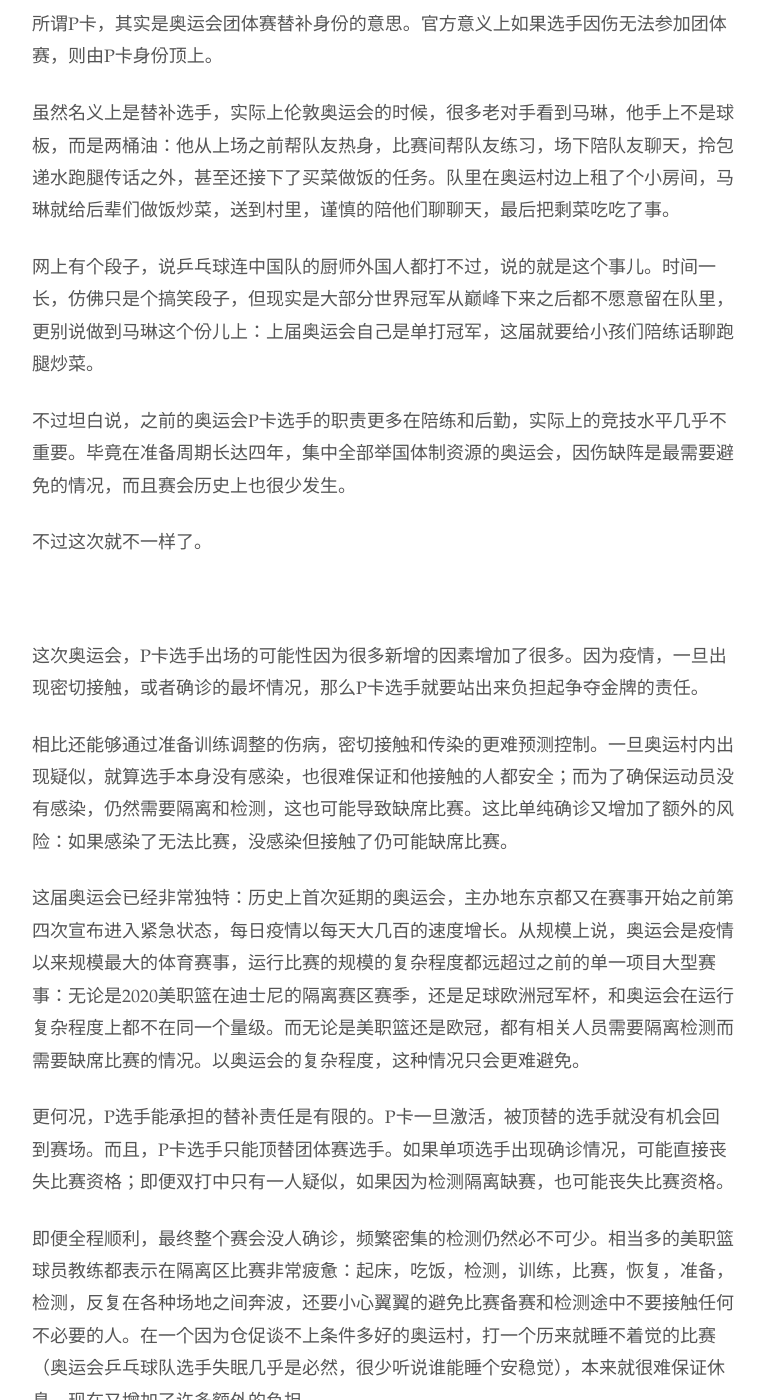
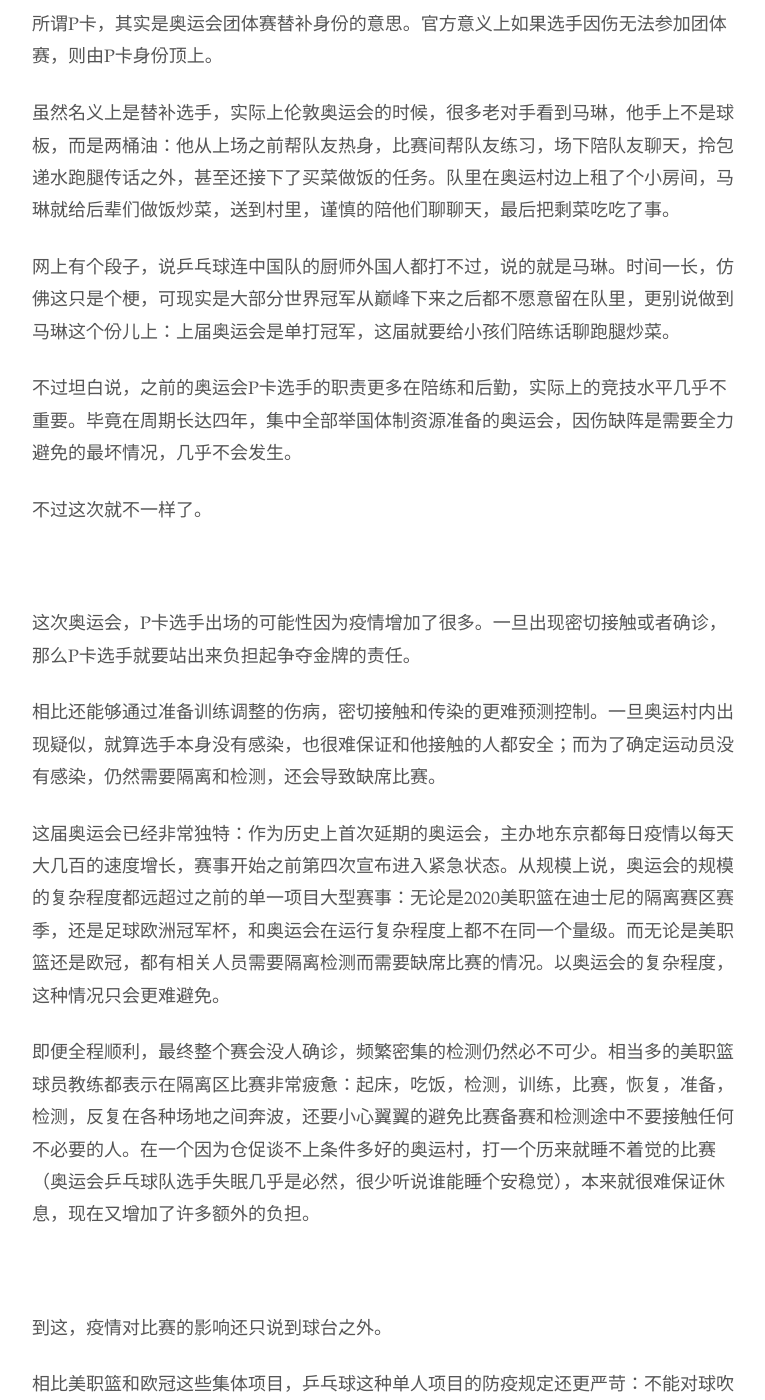
Before and after one commit to readandchedan/readandchedan.github.io, a Jekyll site: the page built from _posts/tabletennis/_posts/2021-07-16-things-to-watch-for-olympics-tt-unpredictables.md, in a window 1280 px wide and 1400 px high, scrolled down 351 px. Shown: the whole window, without its empty margins (256-1021 px from the left). Built offline with Jekyll 4.4.1, drawn with Linux system fonts in a browser that asks for light colours; some of the changed text lies outside the part shown.

Commit message:
another draft

```diff
--- a/_posts/tabletennis/_posts/2021-07-16-things-to-watch-for-olympics-tt-unpredictables.md
+++ b/_posts/tabletennis/_posts/2021-07-16-things-to-watch-for-olympics-tt-unpredictables.md
@@ -11,21 +11,19 @@ title: 奥运会你该关注的几件事——疫情带来的意外
 
 虽然名义上是替补选手，实际上伦敦奥运会的时候，很多老对手看到马琳，他手上不是球板，而是两桶油：他从上场之前帮队友热身，比赛间帮队友练习，场下陪队友聊天，拎包递水跑腿传话之外，甚至还接下了买菜做饭的任务。队里在奥运村边上租了个小房间，马琳就给后辈们做饭炒菜，送到村里，谨慎的陪他们聊聊天，最后把剩菜吃吃了事。
 
-网上有个段子，说乒乓球连中国队的厨师外国人都打不过，说的就是这个事儿。时间一长，仿佛只是个搞笑段子，但现实是大部分世界冠军从巅峰下来之后都不愿意留在队里，更别说做到马琳这个份儿上：上届奥运会自己是单打冠军，这届就要给小孩们陪练话聊跑腿炒菜。
+网上有个段子，说乒乓球连中国队的厨师外国人都打不过，说的就是马琳。时间一长，仿佛这只是个梗，可现实是大部分世界冠军从巅峰下来之后都不愿意留在队里，更别说做到马琳这个份儿上：上届奥运会是单打冠军，这届就要给小孩们陪练话聊跑腿炒菜。
 
-不过坦白说，之前的奥运会P卡选手的职责更多在陪练和后勤，实际上的竞技水平几乎不重要。毕竟在准备周期长达四年，集中全部举国体制资源的奥运会，因伤缺阵是最需要避免的情况，而且赛会历史上也很少发生。
+不过坦白说，之前的奥运会P卡选手的职责更多在陪练和后勤，实际上的竞技水平几乎不重要。毕竟在周期长达四年，集中全部举国体制资源准备的奥运会，因伤缺阵是需要全力避免的最坏情况，几乎不会发生。
 
 不过这次就不一样了。
 
 <br>
 
-这次奥运会，P卡选手出场的可能性因为很多新增的因素增加了很多。因为疫情，一旦出现密切接触，或者确诊的最坏情况，那么P卡选手就要站出来负担起争夺金牌的责任。
+这次奥运会，P卡选手出场的可能性因为疫情增加了很多。一旦出现密切接触或者确诊，那么P卡选手就要站出来负担起争夺金牌的责任。
 
-相比还能够通过准备训练调整的伤病，密切接触和传染的更难预测控制。一旦奥运村内出现疑似，就算选手本身没有感染，也很难保证和他接触的人都安全；而为了确保运动员没有感染，仍然需要隔离和检测，这也可能导致缺席比赛。这比单纯确诊又增加了额外的风险：如果感染了无法比赛，没感染但接触了仍可能缺席比赛。
+相比还能够通过准备训练调整的伤病，密切接触和传染的更难预测控制。一旦奥运村内出现疑似，就算选手本身没有感染，也很难保证和他接触的人都安全；而为了确定运动员没有感染，仍然需要隔离和检测，还会导致缺席比赛。
 
-这届奥运会已经非常独特：历史上首次延期的奥运会，主办地东京都又在赛事开始之前第四次宣布进入紧急状态，每日疫情以每天大几百的速度增长。从规模上说，奥运会是疫情以来规模最大的体育赛事，运行比赛的规模的复杂程度都远超过之前的单一项目大型赛事：无论是2020美职篮在迪士尼的隔离赛区赛季，还是足球欧洲冠军杯，和奥运会在运行复杂程度上都不在同一个量级。而无论是美职篮还是欧冠，都有相关人员需要隔离检测而需要缺席比赛的情况。以奥运会的复杂程度，这种情况只会更难避免。
-
-更何况，P选手能承担的替补责任是有限的。P卡一旦激活，被顶替的选手就没有机会回到赛场。而且，P卡选手只能顶替团体赛选手。如果单项选手出现确诊情况，可能直接丧失比赛资格；即便双打中只有一人疑似，如果因为检测隔离缺赛，也可能丧失比赛资格。
+这届奥运会已经非常独特：作为历史上首次延期的奥运会，主办地东京都每日疫情以每天大几百的速度增长，赛事开始之前第四次宣布进入紧急状态。从规模上说，奥运会的规模的复杂程度都远超过之前的单一项目大型赛事：无论是2020美职篮在迪士尼的隔离赛区赛季，还是足球欧洲冠军杯，和奥运会在运行复杂程度上都不在同一个量级。而无论是美职篮还是欧冠，都有相关人员需要隔离检测而需要缺席比赛的情况。以奥运会的复杂程度，这种情况只会更难避免。
 
 即便全程顺利，最终整个赛会没人确诊，频繁密集的检测仍然必不可少。相当多的美职篮球员教练都表示在隔离区比赛非常疲惫：起床，吃饭，检测，训练，比赛，恢复，准备，检测，反复在各种场地之间奔波，还要小心翼翼的避免比赛备赛和检测途中不要接触任何不必要的人。在一个因为仓促谈不上条件多好的奥运村，打一个历来就睡不着觉的比赛（奥运会乒乓球队选手失眠几乎是必然，很少听说谁能睡个安稳觉），本来就很难保证休息，现在又增加了许多额外的负担。
 
@@ -35,9 +33,9 @@ title: 奥运会你该关注的几件事——疫情带来的意外
 
 相比美职篮和欧冠这些集体项目，乒乓球这种单人项目的防疫规定还更严苛：不能对球吹气，不能摸球台。如果在比赛里出现对球吹气或者擦球台的习惯动作，裁判可以警告，黄牌，甚至罚分。
 
-而对球吹气和伸手擦球台，已经是选手多年形成的条件反射动作，各自有其道理。
+对球吹气和伸手擦球台，是选手多年形成的条件反射动作，各自有其道理。
 
-对球吹气，是因为比赛用球都是新球，因为制造工艺的表面打磨，新球的表面会留下一些粉末。这些粉末可能影响摩擦，让球有打滑的感觉（各位找个新球打打试试就知道）。实际影响大小很难一概而论，但是对于以精细著称的乒乓球来说，单是这个因素存在，就足以让选手强迫症一样的对球哈气，来确保球表面的摩擦性能了。~~真的不是给球注入灵魂~~
+对球吹气，是因为比赛用球都是新球，因为制造工艺的打磨，球表面会留下一些粉末。这些粉末可能影响摩擦，让球有打滑的感觉（各位找个新球打打试试就知道）。实际影响大小很难一概而论，但是对于以精细著称的乒乓球来说，单是这个因素存在，就足以让选手强迫症一样的对球哈气，来确保球表面的摩擦性能了。~~真的不是给球注入灵魂~~
 
 摸球台的情况稍有区别：运动员在比赛中会经常出手汗，而在现如今的规则中，每六分球才能使用一次毛巾擦手，所以运动员会习惯性在能用毛巾之前用球台把手擦干。可如果被对手打到擦手汗的位置让球打滑自己丢分得不偿失，所以大家就都选择在最不可能被打到的地方擦手汗。这位置一般在球网最靠近左右边线的位置，这里在实际的比赛几乎不可能被打到，久而久之大家都擦这里。
 
@@ -73,11 +71,13 @@ title: 奥运会你该关注的几件事——疫情带来的意外
 
 <br>
 
-以往的奥运会比赛中，P卡选手出场的可能性低，是因为实际上能让选手不能参赛的因素非常单一：基本上只有伤病。过去几届，除了提到的伦敦奥运会，大部分P卡选手都是年轻人。长期看这选择有其道理：奥运会在中国乒乓球项目中的分量无可比拟，以此带来的心理压力也不言而喻。对这种压力和环境有过切身体会，会对未来是个很好的经历。
+以往的奥运会比赛中，P卡选手出场的可能性低，是因为实际上能让选手不能参赛的因素非常单一：基本上只有伤病。
 
 但是今年，无论是因为选手意外接触需要检测隔离，还是因为奥运会的强度变化遭遇的意外伤病，P卡选手替补上场奥运会比任何时候都更不像一句空话。他们的技战术能力，心态和冲击力比以往任何一届奥运会都重要。
 
-今年乒乓球队P卡的人选是男队的王楚钦和女的王曼昱：男队人选中马龙许昕是老将，带个年轻人可以对未来做准备；技术上说王楚钦是左手，无论是模拟左手的对手，还是如果情况需要出赛团体赛中单打的冲击力和双打的配对都有一定可操作性；女队阵容相对年轻，刘诗雯之外都是第一次参加奥运会，考虑到丁宁其实已经开始准备运动员之后的生涯有一段时间了，王曼昱是女队中技战术能力自然顺位下来的选择，顺理成章。
+过去几届，除了提到的伦敦奥运会，大部分P卡选手都是年轻人。长期看这选择有其道理：奥运会在中国乒乓球项目中的分量无可比拟，以此带来的心理压力也不言而喻。对这种压力和环境有过切身体会，会对未来是个很好的经历。
+
+这大概就是为什么中国队今年的P卡的人选是王楚钦和王曼昱：男队人选中马龙许昕是老将，带个年轻人可以对未来做准备；技术上说王楚钦是左手，无论是模拟左手的对手，还是如果情况需要出赛团体赛中单打的冲击力和双打的配对都有一定可操作性；女队阵容相对年轻，刘诗雯之外都是第一次参加奥运会，考虑到丁宁其实已经开始准备运动员之后的生涯有一段时间了，王曼昱是女队中技战术能力自然顺位下来的选择，顺理成章。
 
 中国队的P卡选手，无论是谁，绝对的水平从来都不是问题。今年的王楚钦和王曼昱更是如此：相比以往的奥运会，他们更接近中国队的第四号选手，需要在这届独特的奥运会中面对未知。
 
@@ -85,9 +85,9 @@ title: 奥运会你该关注的几件事——疫情带来的意外
 
 这次奥运会很像一次古怪的吃鸡大逃杀：大家突然从自己熟悉的环境中被扔到了奥运村里，彼此已经很久没有比赛过，最后要在一个史无前例的充满未知环境中角逐出一枚枚奥运奖牌。
 
-无论最终结果如何，这次奥运会充满了未知因素：大家都要面对完全不熟悉的防疫措施，检测流程；还要面对各种因为密切接触带来的检测和隔离的可能性；大家都是一年多之后从各自国家内部训练比赛直接来到到奥运会，从0直接到100，中间全部略过。
+无论最终结果如何，这次奥运会充满了未知因素：大家都要面对完全不熟悉的防疫措施，检测流程；还要面对各种因为密切接触带来的检测和隔离的可能性；大家都是一年多之后从各自国家内部训练比赛直接来到到奥运会，从0直接到100，中间全部略过。即便有P卡选手，也只能应付很小一部分意外：他们只能替补团体赛选手，任何单项选手出现意外状况，都可能直接导致中国队直接失去竞争金牌的机会。而且一旦激活，被顶替的选手就不能回到赛场。
 
-综合来说，我仍然看好中国队的机会。从疫情以来不多的大规模乒乓球比赛中观察，似乎竞技水平高的队伍仍然最占优势：德国队在欧洲冠军杯中显得步调稳健，男女子比赛单双打都显得更加自如，包揽男女单打决赛。如果道理相通，那么过去一年训练水平几乎没受影响的中国队应该在竞技水平上有着最明显的优势。
+但综合来说，我仍然看好中国队的机会。从疫情以来不多的大规模乒乓球比赛中观察，似乎竞技水平高的队伍仍然最占优势：德国队在欧洲冠军杯中显得步调稳健，男女子比赛单双打都显得更加自如，包揽男女单打决赛。如果道理相通，那么过去一年训练水平几乎没受影响的中国队应该在竞技水平上有着最明显的优势。
 
 但是，日本队坐拥主场，且队伍年轻也很有其优势。年轻会让他们相对在疲劳的比赛日程中受影响较小，恢复的会更好。这一年多的其他项目的大赛中，似乎也有更多的年轻选手冒头。作为东道主，后勤保障也会更有保障。
 
```
